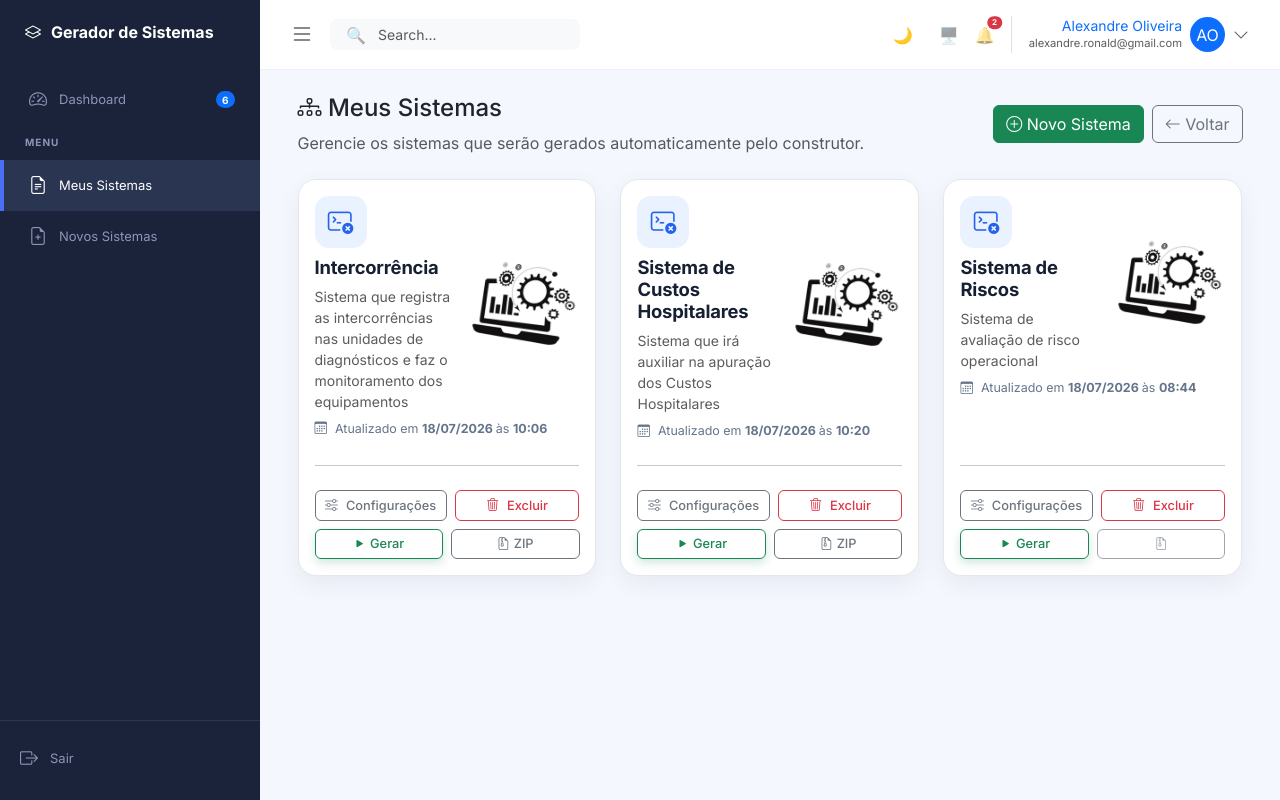
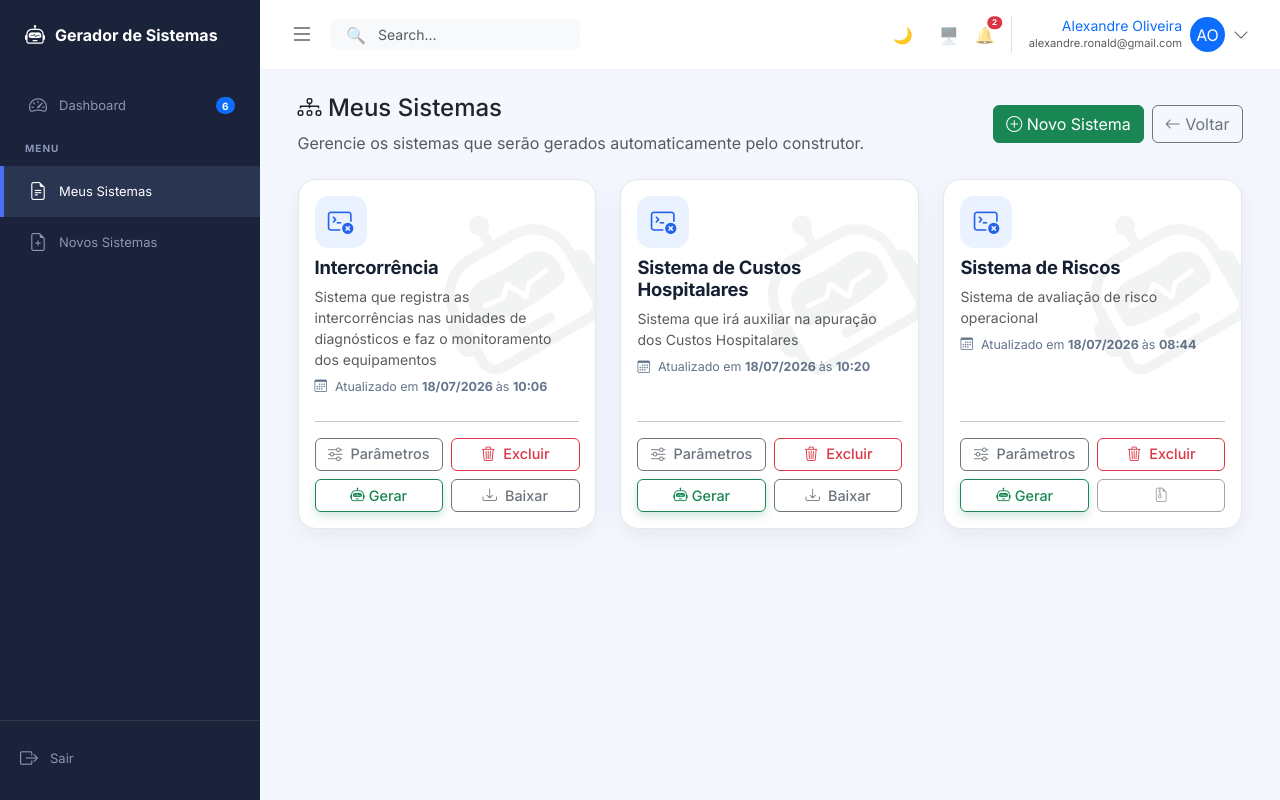
Before and after one commit to alexandre-ronald/gerador_sistema, a Django app: page / in a window 1280 px wide. Run offline with Django 5.2, Linux system fonts and the light colour scheme; a user stored in the database is signed in; data comes from the database, SQL or seed files in the repository.

Commit message:
ajustes de imagens

```diff
--- a/templates/base.html
+++ b/templates/base.html
@@ -134,8 +134,8 @@
 <body>
 
     <aside class="sidebar">
-        <div class="sidebar-brand">
-            <i class="bi bi-layers"></i> Gerador de Sistemas
+        <div class="sidebar-brand"><i class="bi bi-robot fs-5"></i>
+             Gerador de Sistemas
         </div>
 
         <nav class="nav flex-column" style="flex: 1;">
--- a/templates/sistema/lista.html
+++ b/templates/sistema/lista.html
@@ -11,6 +11,16 @@
       transform: translate(15%, 15%);
       color: rgba(255, 255, 255, 1);
    }
+   .arrow-icon {
+        position: absolute;
+        bottom: 120px;
+        right: -0px;
+        opacity: 0.05;
+        transform: rotate(-30deg);
+        transition: all 0.35s ease;
+        color: var(--card-color);
+        font-size: 10rem !important;
+    }
    .card-sistema {
       border: 1px solid #e5e7eb;
       border-radius: 18px;
@@ -75,7 +85,7 @@
    .sistema-btn {
       min-height: 22px;
       border-radius: 6px;
-      font-size: .8rem;
+      font-size: .9rem;
       font-weight: 500;
       display: inline-flex;
       align-items: center;
@@ -157,19 +167,19 @@
                            </div>
                            <div class="text-muted small">{{ sistema.descricao|default:"Sem descrição"|truncatewords:24 }}</div>
                         </div>
-                        <div >
-                           <img src="{% static 'images/4.png' %}" alt="..." style="width: 7rem">
+                        <div class="arrow-icon" >
+                            <i class="bi bi-robot"></i>
                         </div>
                      </div>
                      <div class="sistema-atualizacao mb-4">
                         <i class="bi bi-calendar3 me-2"></i>
                         <span> Atualizado em <strong> {{ sistema.atualizado_em|date:"d/m/Y" }} </strong>  às <strong> {{ sistema.atualizado_em|date:"H:i" }} </strong> </span>
                      </div>
-                     <hr class="mt-auto mb-4">
+                     <hr class="mt-auto mb-3">
                      <div class="row g-2">
                         <div class="col">
                            <a href="{% url 'sistema:editar_sistema' sistema.pk %}" class="btn btn-outline-secondary sistema-btn w-100">
-                              <i class="bi bi-sliders me-2 "></i> Configurações
+                              <i class="bi bi-sliders me-2 "></i> Parâmetros
                            </a>
                         </div>
                         <div class="col">
@@ -179,13 +189,14 @@
                         </div>
                         <div class="col">
                            <a href="{% url 'sistema:gerar_sistema' sistema.pk %}" class="btn btn-outline-success sistema-btn sistema-btn-principal w-100">
-                              <i class="bi bi-play-fill me-1"></i> Gerar </a>
+                              <i class="bi bi-robot me-1"></i> Gerar </a>
                         </div>
                         <!-- DOWNLOAD -->
                         <div class="col">
                            {% if sistema.arquivo_zip %}
-                              <a href="{{ sistema.arquivo_zip.url }}" class="btn btn-outline-secondary sistema-btn w-100" title="Baixar último ZIP"> <i class="bi bi-file-earmark-zip"></i>
-                                 <span class="d-none d-xl-inline ms-1"> ZIP  </span>
+                              <a href="{{ sistema.arquivo_zip.url }}" class="btn btn-outline-secondary sistema-btn w-100" title="Baixar último ZIP">
+                                 <i class="bi bi-download me-1"></i>
+                                 <span class="d-none d-xl-inline ms-1"> Baixar  </span>
                               </a>
                            {% else %}
                               <button
```
Also changed, not shown: static/images/logo_robot.png (added).
